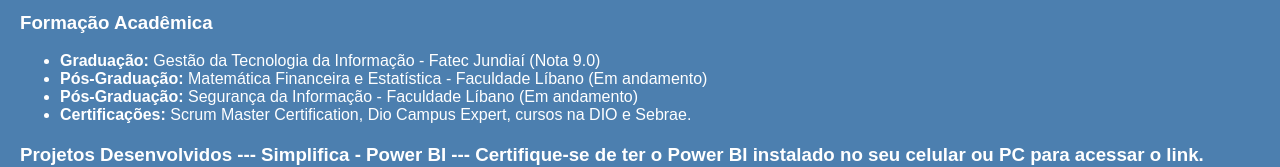
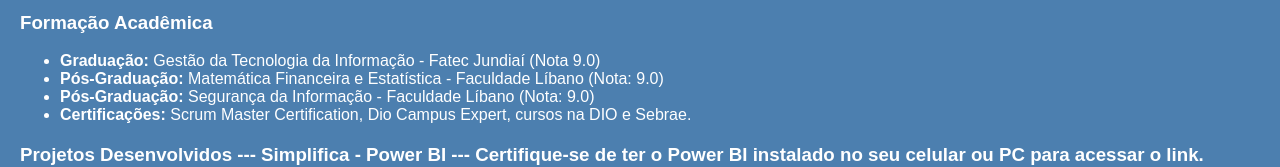
Before and after one commit to junior670/Portf-lio, a plain HTML site: page index.html in a window 1280 px wide. Shown: the part 196-363 px from the top of the page. Drawn offline with Linux system fonts and the light colour scheme.

Commit message:
Update index.html

```diff
--- a/index.html
+++ b/index.html
@@ -111,8 +111,8 @@
             <h3>Formação Acadêmica</h3>
             <ul>
                 <li><strong>Graduação:</strong> Gestão da Tecnologia da Informação - Fatec Jundiaí (Nota 9.0)</li>
-                <li><strong>Pós-Graduação:</strong> Matemática Financeira e Estatística - Faculdade Líbano (Em andamento)</li>
-                <li><strong>Pós-Graduação:</strong> Segurança da Informação - Faculdade Líbano (Em andamento)</li>
+                <li><strong>Pós-Graduação:</strong> Matemática Financeira e Estatística - Faculdade Líbano (Nota: 9.0)</li>
+                <li><strong>Pós-Graduação:</strong> Segurança da Informação - Faculdade Líbano (Nota: 9.0)</li>
                 <li><strong>Certificações:</strong> Scrum Master Certification, Dio Campus Expert, cursos na DIO e Sebrae.</li>
             </ul>
         </div>
```
